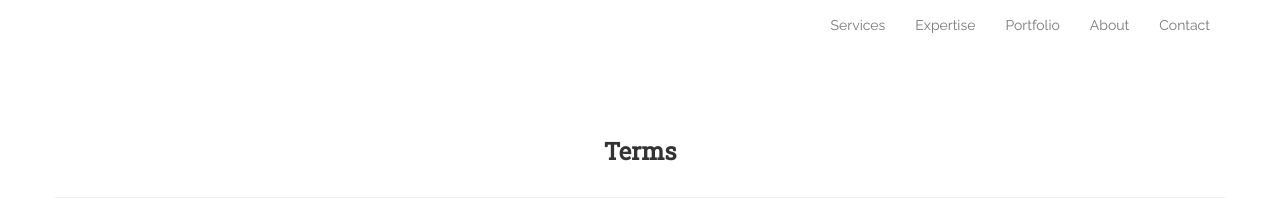
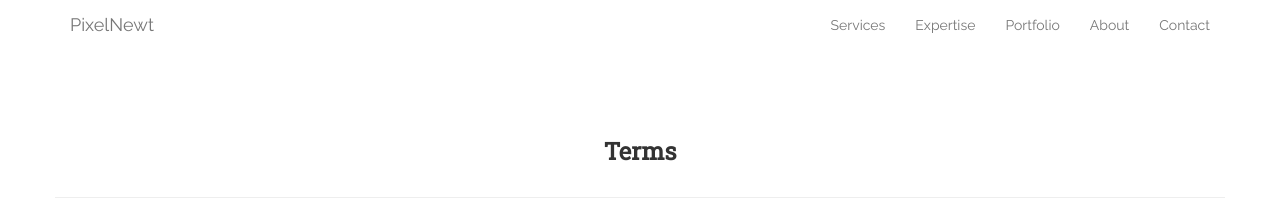
Before and after one commit to PixelNewt/pixelnewt.github.io, a Jekyll site: the page built from index.html, in a window 1280 px wide. Shown: the top 207 px of the page. Built offline with Jekyll 4.4.1, drawn with Linux system fonts in a browser that asks for light colours.

Commit message:
Modified the home and navigation HTML to match the new configuration YAML files.

```diff
--- a/_includes/home.html
+++ b/_includes/home.html
@@ -3,7 +3,7 @@
 
     <section id="hero">
         <div class="container-narrow">
-            <h1>Not Another <del>Agency</del></h1>
+            <h1>{{site.tagline}}</h1>
             <div class="row">
                 <div class="col-lg-12 text-center">
                     <div>
--- a/_includes/main_navigation.html
+++ b/_includes/main_navigation.html
@@ -10,7 +10,7 @@
                 <span class="icon-bar"></span>
                 <span class="icon-bar"></span>
             </button>
-            <a class="navbar-brand" href="{{ site.data.site.url }}">{{ site.data.site.title }}</a>
+            <a class="navbar-brand" href="{{ site.baseurl }}">{{ site.title }}</a>
         </div><!-- ./navbar-header -->
 
         <div class="collapse navbar-collapse" id="scrollspy-links">
```
